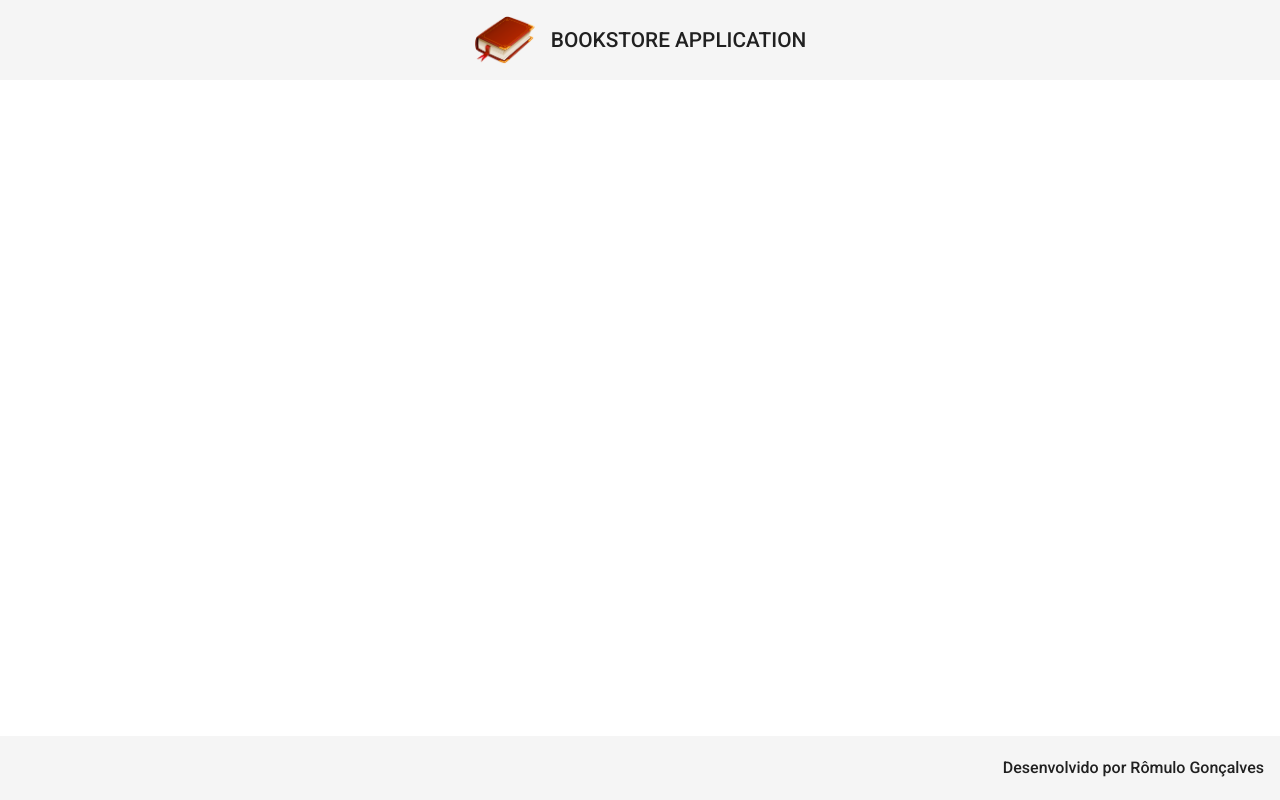
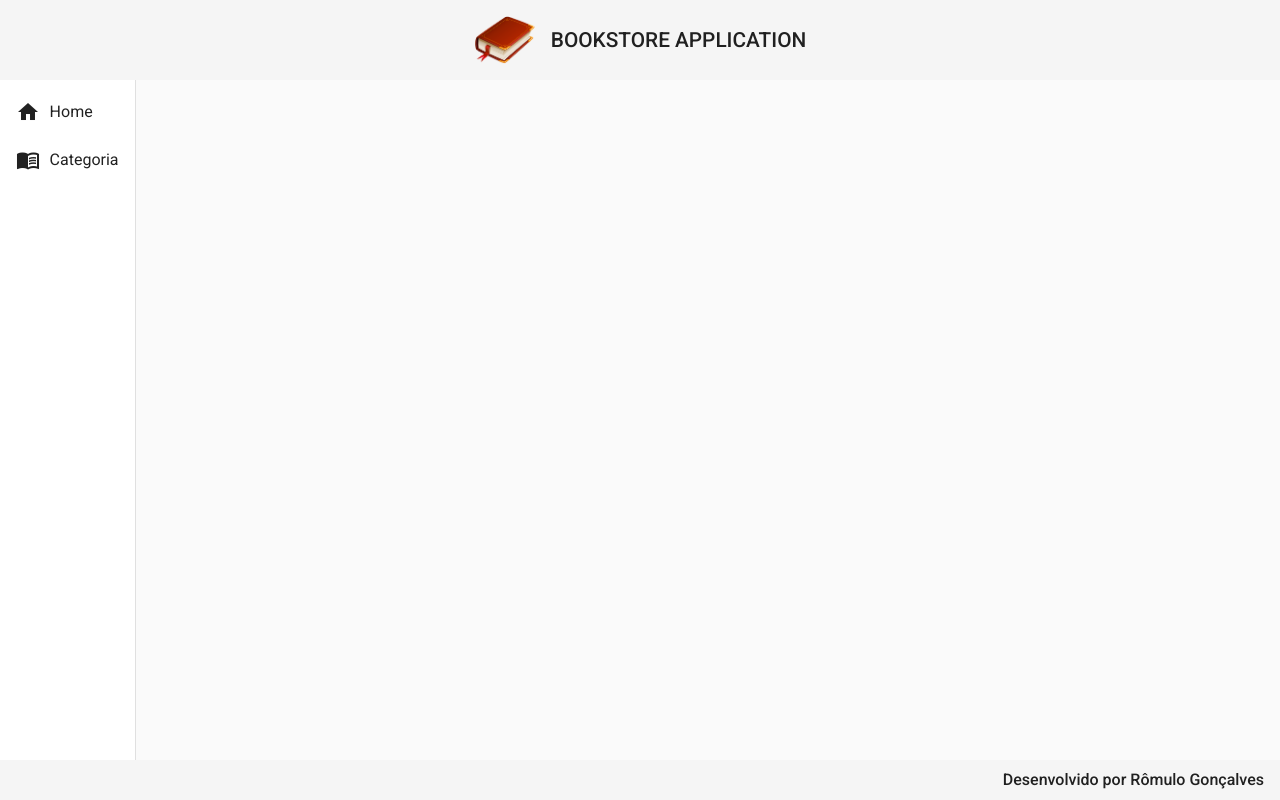
Before and after one commit to romulogoncalves94/bookstore-front, an Angular app: page / in a window 1280 px wide. Built offline with nearby package versions, Linux system fonts and the light colour scheme.

Commit message:
feat: componente NAV

```diff
--- a/src/app/app.component.html
+++ b/src/app/app.component.html
@@ -1,2 +1,3 @@
 <app-header></app-header>
+<app-nav></app-nav>
 <app-footer></app-footer>
--- a/src/app/components/template/footer/footer.component.css
+++ b/src/app/components/template/footer/footer.component.css
@@ -3,4 +3,5 @@
     bottom: 0;
     justify-content: flex-end;
     font-size: 1rem;
+    height: 5%;
 }
--- /dev/null
+++ b/src/app/components/template/nav/nav.component.css
@@ -0,0 +1,7 @@
+.container {
+    height: 85%;
+}
+
+mat-icon {
+    padding-right: .6rem;
+}
--- /dev/null
+++ b/src/app/components/template/nav/nav.component.html
@@ -0,0 +1,16 @@
+<mat-sidenav-container class="container">
+    <mat-sidenav mode="side" opened>
+        <mat-nav-list>
+            <a mat-list-item>
+                <mat-icon aria-hidden="false"fontIcon="home"></mat-icon>Home
+            </a>
+            <a mat-list-item>
+                <mat-icon aria-hidden="false"fontIcon="menu_book"></mat-icon>Categoria
+            </a>
+        </mat-nav-list>
+    </mat-sidenav>
+
+    <mat-sidenav-content>
+
+    </mat-sidenav-content>
+</mat-sidenav-container>
--- /dev/null
+++ b/src/app/components/template/nav/nav.component.ts
@@ -0,0 +1,15 @@
+import { Component, OnInit } from '@angular/core';
+
+@Component({
+  selector: 'app-nav',
+  templateUrl: './nav.component.html',
+  styleUrls: ['./nav.component.css']
+})
+export class NavComponent implements OnInit {
+
+  constructor() { }
+
+  ngOnInit(): void {
+  }
+
+}
```
Also changed, not shown: src/app/app.module.ts (+12 -2 lines).
